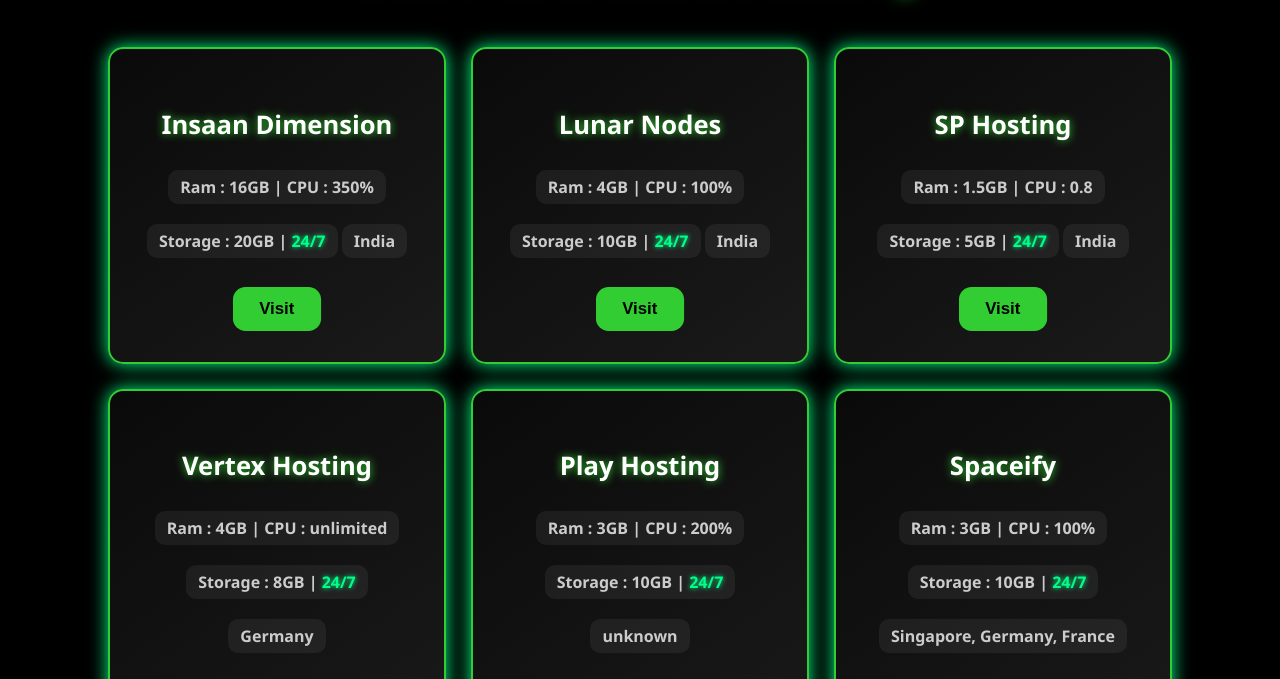
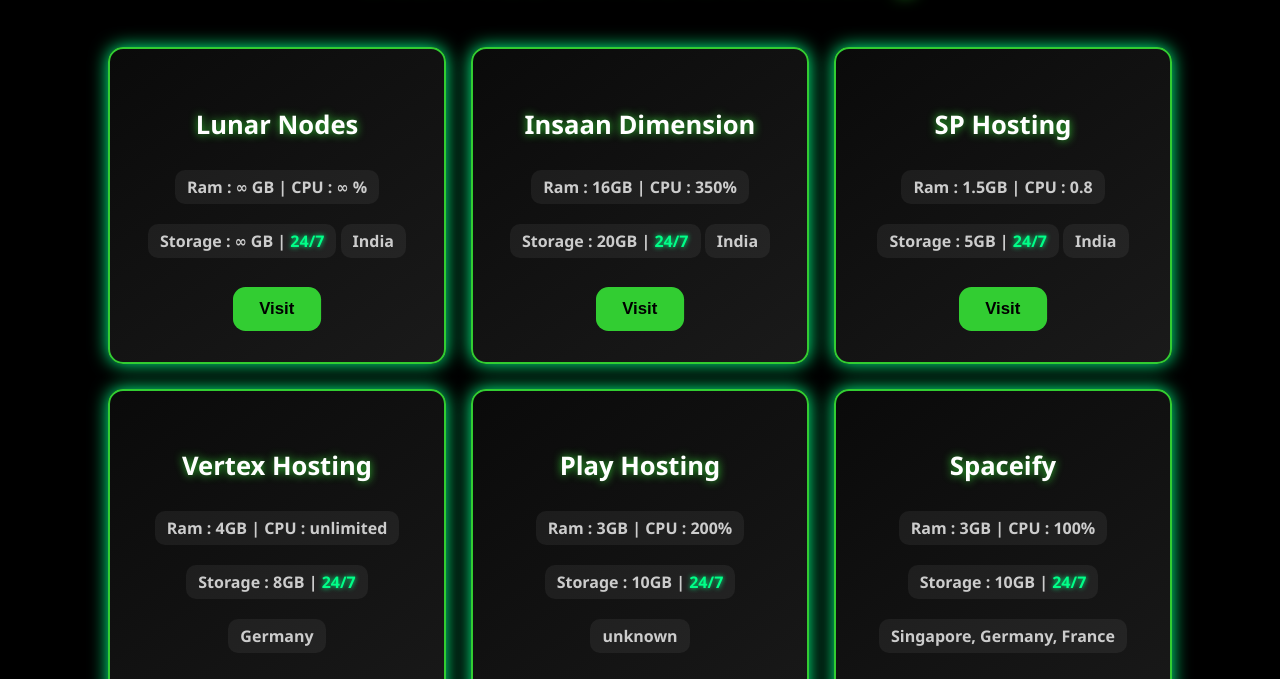
Before and after one commit to KSWarrior/Best-Free-Minecraft-Hosting, a plain HTML site: page index.html in a window 1280 px wide. Shown: the part 98-777 px from the top of the page. Drawn offline with Linux system fonts and the light colour scheme.

Commit message:
Update index.html

```diff
--- a/index.html
+++ b/index.html
@@ -135,6 +135,16 @@
 
   <div class="container">
     <section class="cards">
+        <h3 class="name">Lunar Nodes</h3>
+        <div class="all-info">
+        <h5 class="info">Ram : ∞ GB | CPU : ∞ %</h5>
+        <h5 class="info">Storage : ∞ GB | <span class="online">24/7</span></h5>
+        <h5 class="info">India</h5>
+        </div>
+        <button class="visit" onclick="window.location.href='https://discord.gg/KszXU69pun'">Visit</button>
+    </section>
+
+    <section class="cards">
         <h3 class="name">Insaan Dimension</h3>
         <div class="all-info">
         <h5 class="info">Ram : 16GB | CPU : 350%</h5>
@@ -142,16 +152,6 @@
         <h5 class="info">India</h5>
         </div>
         <button class="visit" onclick="window.location.href='https://discord.gg/XHZAdWsunM'">Visit</button>
-    </section>
-
-    <section class="cards">
-        <h3 class="name">Lunar Nodes</h3>
-        <div class="all-info">
-        <h5 class="info">Ram : 4GB | CPU : 100%</h5>
-        <h5 class="info">Storage : 10GB | <span class="online">24/7</span></h5>
-        <h5 class="info">India</h5>
-        </div>
-        <button class="visit" onclick="window.location.href='https://discord.gg/KszXU69pun'">Visit</button>
     </section>
 
     <section class="cards">
```
